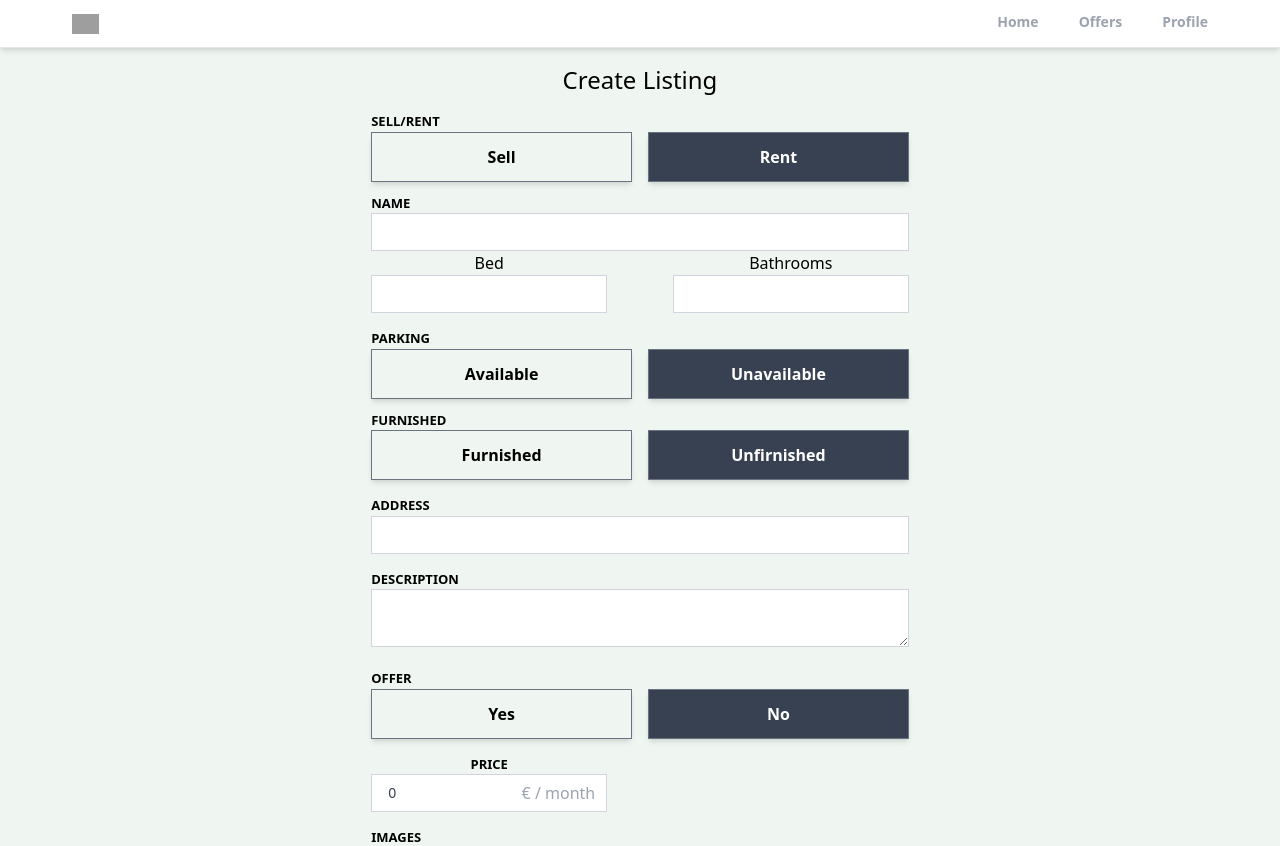
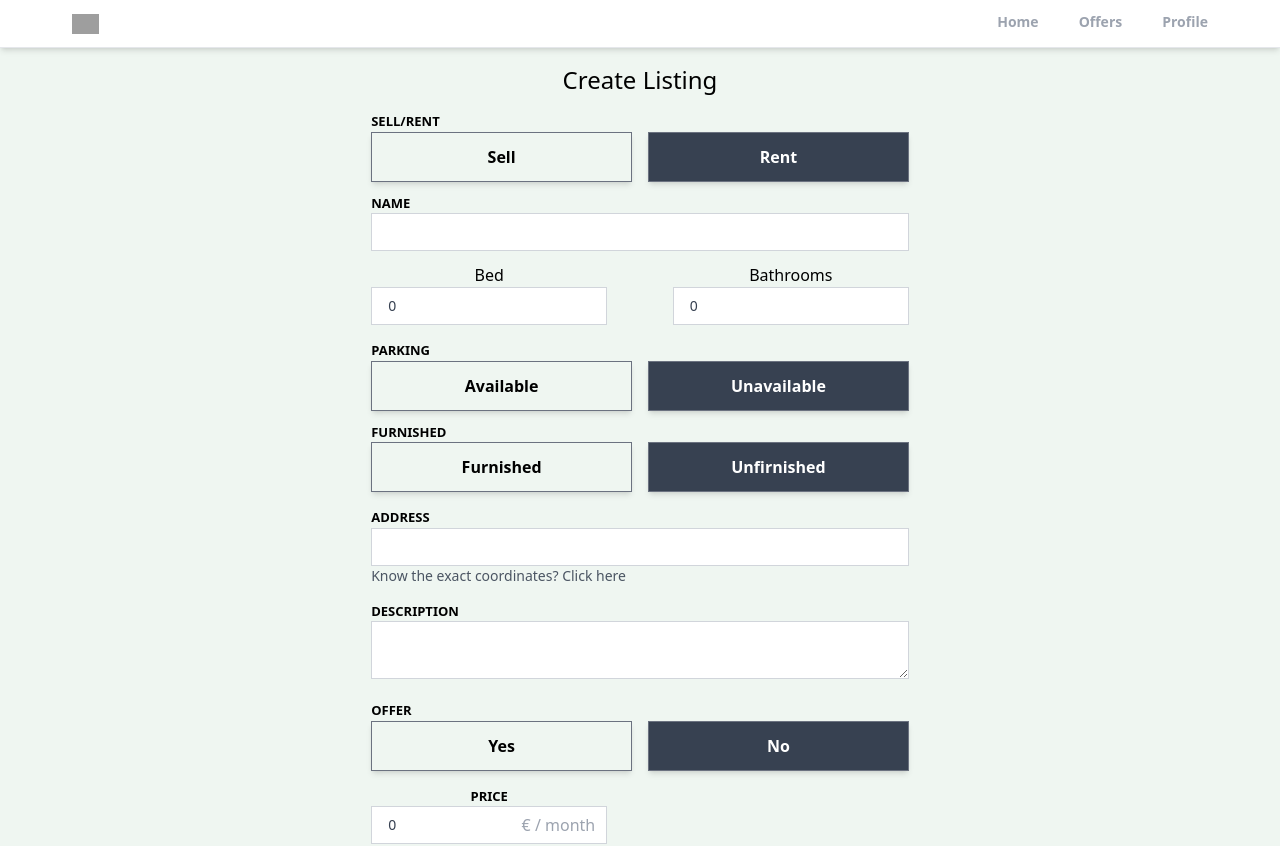
Before and after one commit to cryptodog123/Realtor-react-clone, a React (Create React App) app: page /create-listing in a window 1280 px wide. Shown: the top 846 px of the page. Built offline with nearby package versions, Linux system fonts and the light colour scheme; no server answers; sample sign-in values are in the browser's storage; grey boxes are pictures that could not be loaded.

Commit message:
Completing the form upload to firebase database

```diff
--- a/package.json
+++ b/package.json
@@ -15,6 +15,7 @@
     "react-router-dom": "^6.8.1",
     "react-scripts": "5.0.1",
     "react-toastify": "^9.1.1",
+    "uuid": "^9.0.0",
     "web-vitals": "^2.1.4"
   },
   "scripts": {
--- a/src/App.js
+++ b/src/App.js
@@ -25,7 +25,9 @@ function App() {
           <Route path="/sign-in" element={<SignIn />} />
           <Route path="/sign-up" element={<SignUp />} />
           <Route path="/forgot-password" element={<ForgotPassword />} />
-          <Route path="/create-listing" element={<CreateListing />} />
+          <Route path="/create-listing" element={<PrivateRoute />}>
+            <Route path="/create-listing" element={<CreateListing />} />
+          </Route>
           <Route path="/offers" element={<Offers />} />
           <Route path="/*" element={<Home />} />
         </Routes>
--- a/src/pages/CreateListing.jsx
+++ b/src/pages/CreateListing.jsx
@@ -1,11 +1,31 @@
 import React from "react";
 import { useState } from "react";
+import Spinner from "../components/Spinner";
+import { toast } from "react-toastify";
+import {
+  getStorage,
+  ref,
+  uploadBytesResumable,
+  getDownloadURL,
+} from "firebase/storage";
+import { getAuth } from "firebase/auth";
+import { v4 as uuidv4 } from "uuid";
+import { serverTimestamp } from "firebase/firestore";
+import { db } from "../firebase";
+import { addDoc, collection } from "firebase/firestore";
+import { useNavigate } from "react-router";
 
 const CreateListing = () => {
+  const [loading, setLoading] = useState();
+  const navigate = useNavigate();
+  const auth = getAuth();
+  const [revealCoords, setRevealCoords] = useState(false);
+  const [latitude, setLatitude] = useState(0);
+  const [longitude, setLongitude] = useState(0);
   const [type, setType] = useState("rent");
   const [name, setName] = useState("");
-  const [beds, setBeds] = useState();
-  const [bathrooms, setBathrooms] = useState();
+  const [beds, setBeds] = useState(0);
+  const [bathrooms, setBathrooms] = useState(0);
   const [parking, setParking] = useState(false);
   const [furnished, setFurnished] = useState(false);
   const [address, setAddress] = useState("");
@@ -15,12 +35,96 @@ const CreateListing = () => {
   const [discountedPrice, setDiscountedPrice] = useState(0);
   const [addedPhotos, setAddedPhotos] = useState([]);
 
+  const onSubmit = async (e) => {
+    e.preventDefault();
+    setLoading(true);
+    if (offer && discountedPrice > price) {
+      setLoading(false);
+      toast.error("Discounted price should be lesss than regular price.");
+      return;
+    }
+    if (addedPhotos.length > 6) {
+      setLoading(false);
+      toast.error("Cannot upload more than 6 images.");
+      return;
+    }
+
+    const storeImage = (image) => {
+      return new Promise((resolve, reject) => {
+        const storage = getStorage();
+        const filename = `${auth.currentUser.uid}-${image.name}-${uuidv4()}`;
+        const storageRef = ref(storage, filename);
+        const uploadTask = uploadBytesResumable(storageRef, image);
+        uploadTask.on(
+          "state_changed",
+          (snapshot) => {
+            const progress =
+              (snapshot.bytesTransferred / snapshot.totalBytes) * 100;
+            console.log("Upload is " + progress + "% done");
+            switch (snapshot.state) {
+              case "paused":
+                console.log("Upload is paused");
+                break;
+              case "running":
+                console.log("Upload is running");
+                break;
+            }
+          },
+          (error) => {
+            console.log(error);
+            reject(error);
+          },
+          () => {
+            // Handle successful uploads on complete
+            // For instance, get the download URL: https://firebasestorage.googleapis.com/...
+            getDownloadURL(uploadTask.snapshot.ref).then((downloadURL) => {
+              resolve(downloadURL);
+            });
+          }
+        );
+      });
+    };
+
+    const imgUrls = await Promise.all(
+      [...addedPhotos].map(async (img) => await storeImage(img))
+    ).catch((err) => {
+      setLoading(false);
+      console.log(err);
+      toast.error("Images not uploaded");
+      return;
+    });
+    console.log(imgUrls);
+    const formDataObject = {
+      name,
+      beds,
+      bathrooms,
+      parking,
+      furnished,
+      address,
+      description,
+      price,
+      offer,
+      discountedPrice,
+      imgUrls,
+      coords: { latitude, longitude },
+      timestamp: serverTimestamp(),
+    };
+    !formDataObject.offer && delete formDataObject.discountedPrice;
+
+    const docRef = await addDoc(collection(db, "listings"), formDataObject);
+    setLoading(false);
+    toast.success("Listing created.");
+    navigate(`/listings/${type}/${docRef.id}`);
+  };
+
+  if (loading) return <Spinner />;
+
   return (
     <main className="w-full md:w-[50%] xl:w-[42%] px-10 md:px-0 mx-auto">
       <h2 className="text-center bond-semibold text-2xl mt-4">
         Create Listing
       </h2>
-      <form className="mt-4">
+      <form className="mt-4" onSubmit={onSubmit}>
         <p className="form-subtitle ">sell/rent</p>
         <div className="flex gap-4 mb-3">
           <button
@@ -50,7 +154,7 @@ const CreateListing = () => {
           maxLength={32}
           minLength={5}
           onChange={(e) => setName(e.target.value)}
-          className="mt-0"
+          className="mt-0 mb-3"
         />
         <div className="flex justify-between text-center mb-4">
           <div>
@@ -113,6 +217,37 @@ const CreateListing = () => {
           defaultValue={address}
           onChange={(e) => setAddress(e.target.value)}
         />
+        <p
+          className="text-sm text-gray-600 hover:underline cursor-pointer"
+          onClick={() => setRevealCoords(!revealCoords)}
+        >
+          Know the exact coordinates? Click here
+        </p>
+        {revealCoords && (
+          <div className="flex justify-between text-center mb-4">
+            <div>
+              <p>Latitude</p>
+              <input
+                type="text"
+                defaultValue={latitude}
+                onChange={(e) => setLatitude(e.target.value)}
+                min={-90}
+                max={90}
+              />
+            </div>
+            <div>
+              <p>Longitude</p>
+              <input
+                type="text"
+                defaultValue={longitude}
+                onChange={(e) => setLongitude(e.target.value)}
+                min={-180}
+                max={180}
+              />
+            </div>
+          </div>
+        )}
+
         <p className="form-subtitle mt-4">Description</p>
         <textarea
           type="text"
@@ -199,8 +334,9 @@ const CreateListing = () => {
             <input
               type="file"
               className="hidden"
+              //   accept="image/jpg, image/png, image/jpeg, "
               onChange={(e) => {
-                setAddedPhotos([...addedPhotos, e.target.value]);
+                setAddedPhotos([...addedPhotos, e.target.files[0]]);
               }}
             />
           </div>
```
Also changed, not shown: 1 other file (tests, documents, lock files or other folders).
